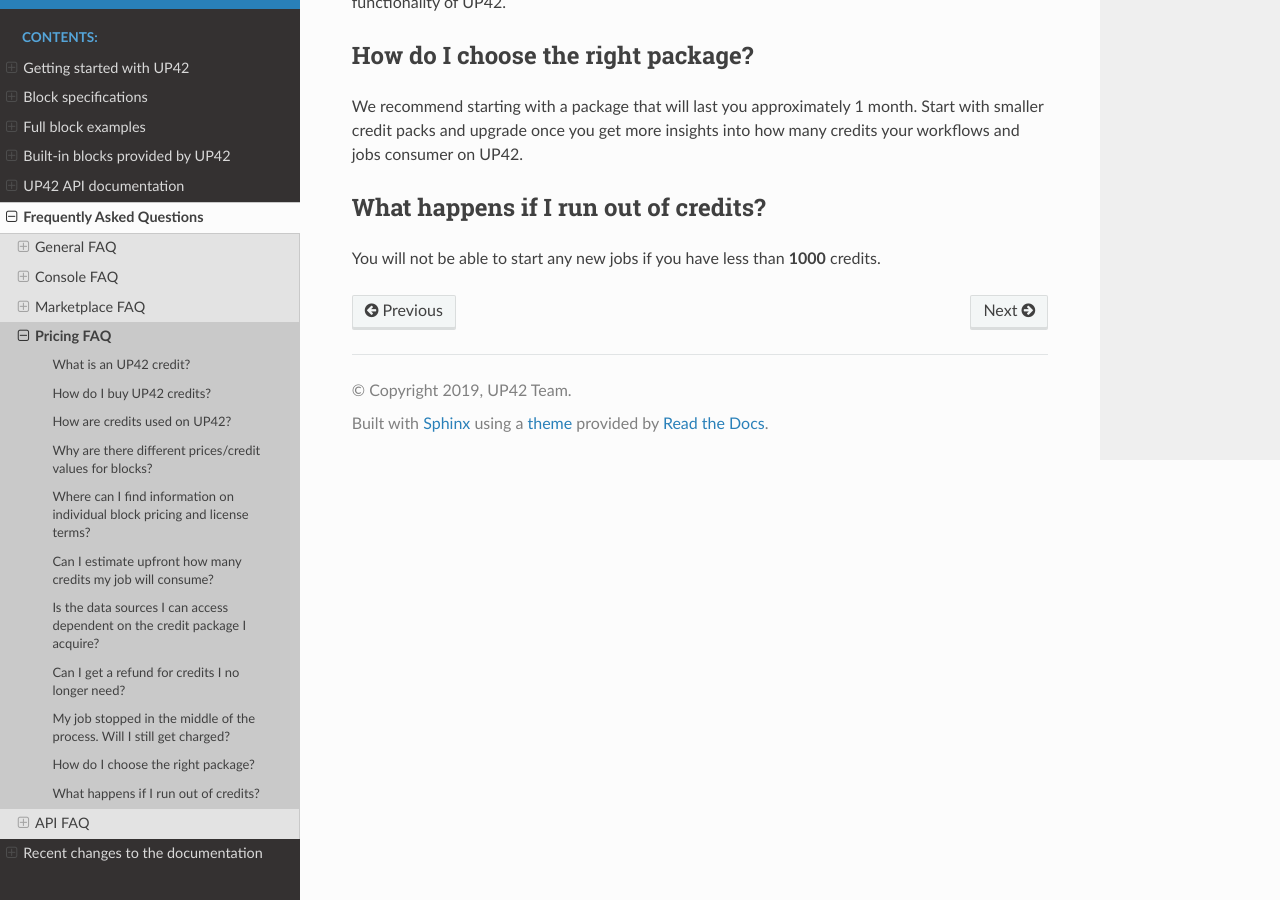
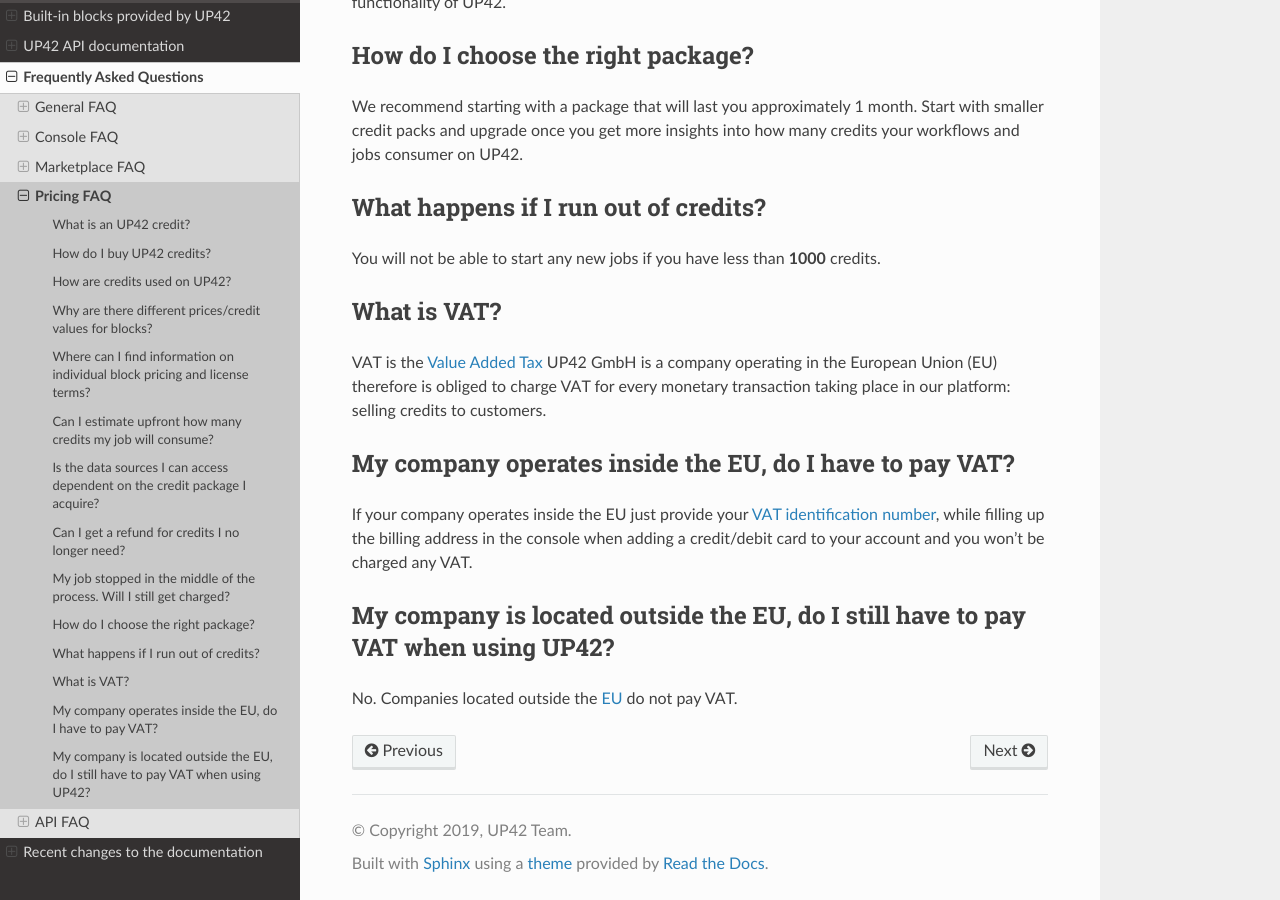
Before and after one commit to up42/docs, a Sphinx documentation site: the page built from source/FAQ/pricing.rst, in a window 1280 px wide and 900 px high, scrolled down 1857 px. Built offline with Sphinx 7.4.7 and the Read the Docs theme 2.0.0, drawn with Linux system fonts in a browser that asks for light colours.

Commit message:
* Punctuation fixes.

```diff
--- a/source/FAQ/general.rst
+++ b/source/FAQ/general.rst
@@ -63,7 +63,7 @@
 --------------------------------------------------------------------------------------------------------------------------
 
 The imagery we have on our platform for Pleiades and/or SPOT are
-provided to us via the **OneAtlas Living Library API** .  The images
+provided to us via the **OneAtlas Living Library API**.  The images
 available are filtered for cloud cover and incidence angle. Therefore
 you might obtain an image in the Airbus GeoStore that has too many
 clouds and/or the incidence angle is not optimal. Those images will be
--- a/source/FAQ/pricing.rst
+++ b/source/FAQ/pricing.rst
@@ -66,7 +66,7 @@
 Is the data sources I can access dependent on the credit package I acquire?
 ---------------------------------------------------------------------------
 
-No. The different credit packages are based purely on volume of credits.
+No. The different credit packages are based purely on volume of credits.
 Note that certain data blocks, due to the sensitivity of the provided
 data, require you to go through a compliance check before you are
 allowed to use them. This is independent of the credit package you
@@ -101,6 +101,29 @@
 You will not be able to start any new jobs if you have less than
 **1000** credits.
 
+What is VAT?
+------------
+
+VAT is the `Value Added Tax <https://en.wikipedia.org/wiki/Value-added_tax>`__ UP42 GmbH is a
+company operating in the European Union (EU) therefore is obliged to charge VAT for every monetary transaction taking place
+in our platform: selling credits to customers.
+
+
+My company operates inside the EU, do I have to pay VAT?
+--------------------------------------------------------
+
+If your company operates inside the EU just provide your
+`VAT identification number <https://en.wikipedia.org/wiki/VAT_identification_number#European_Union_VAT_identification_numbers>`__, while
+filling up the billing address in the console when adding a credit/debit card to your account and you won't be charged any VAT.
+
+
+My company is located outside the EU, do I still have to pay VAT when using UP42?
+---------------------------------------------------------------------------------
+
+No. Companies located outside the `EU <https://en.wikipedia.org/wiki/European_Union>`__ do not pay VAT.
+
+
+
 .. raw:: html
 
    <!--
```
